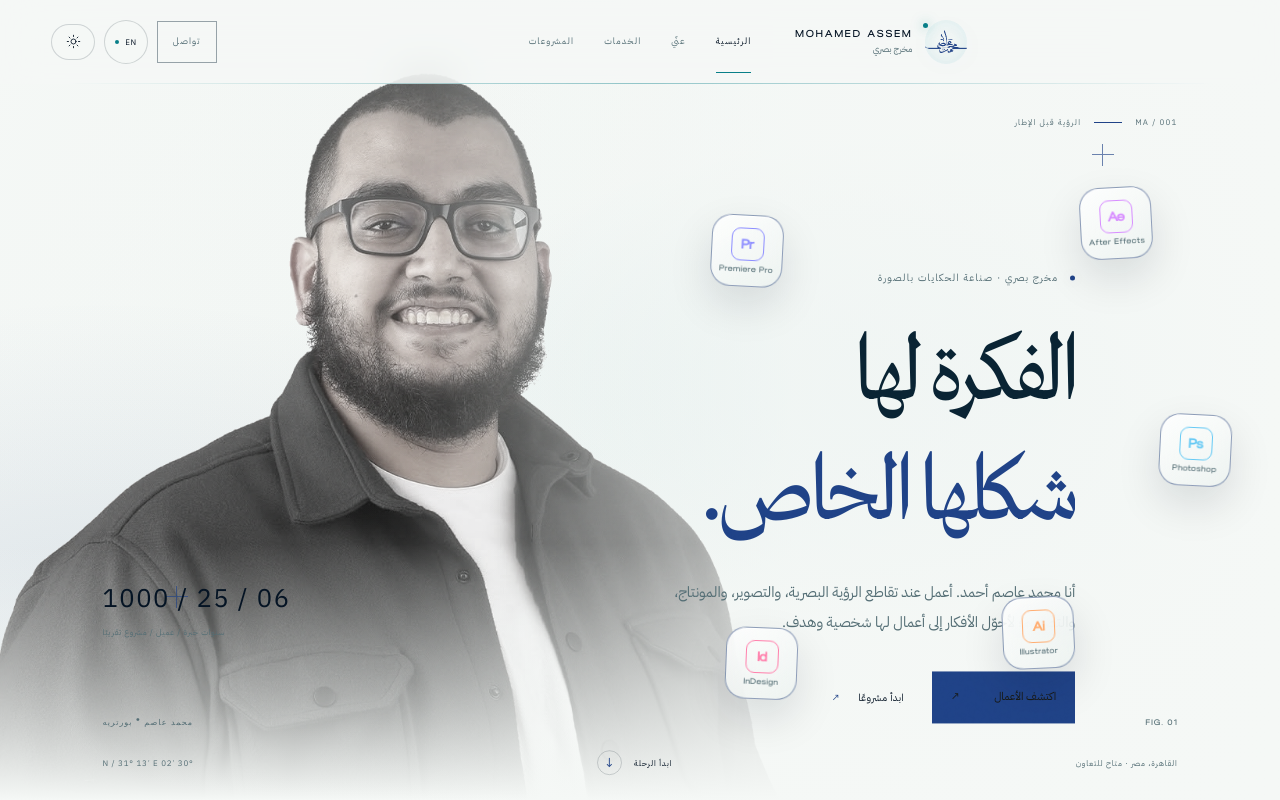
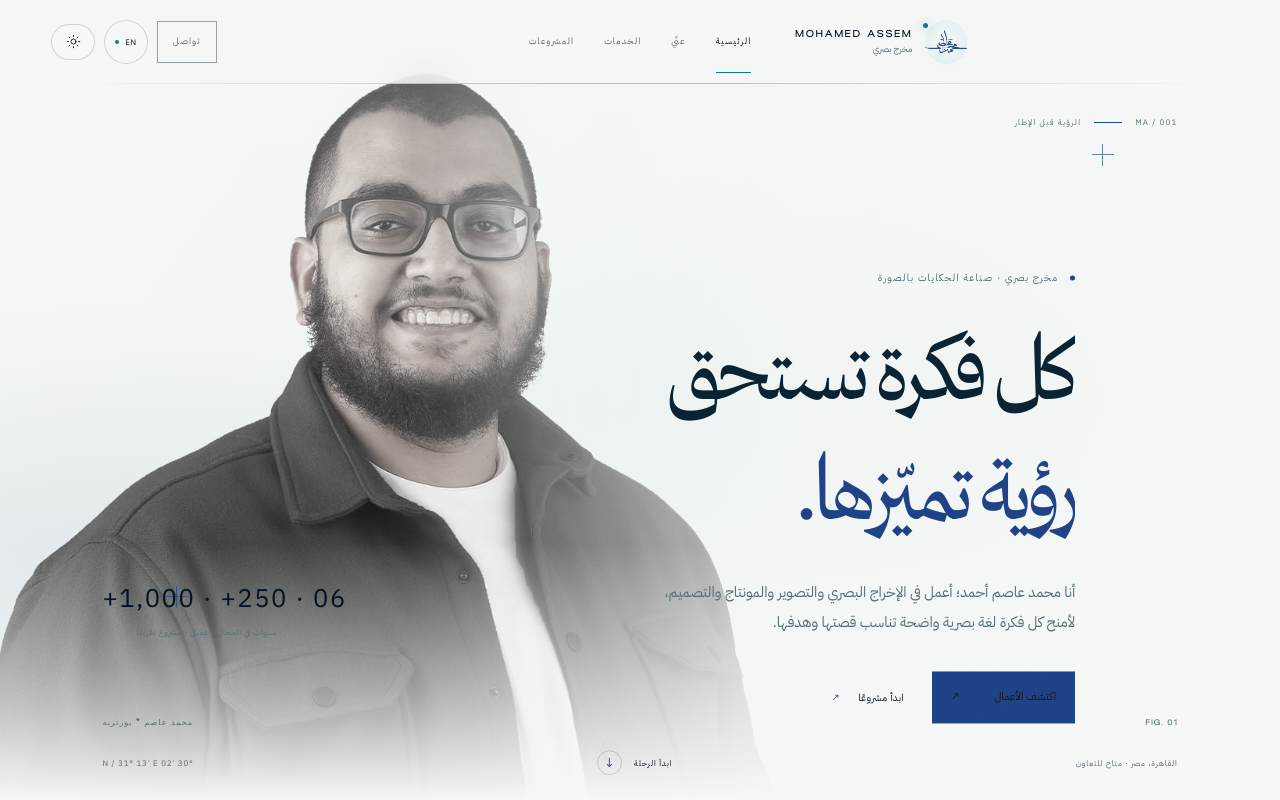
Before and after one commit to Abdo1629/assem-portfolio-web, a Next.js app: page / in a window 1280 px wide. Shown: the top 800 px of the page. Built offline with nearby package versions, Linux system fonts and the light colour scheme.

Commit message:
Refine homepage hero copy and remove decorative tool clutter

```diff
--- a/components/HomeExperience.tsx
+++ b/components/HomeExperience.tsx
@@ -11,14 +11,6 @@ import { Navigation } from "@/components/Navigation";
 import { Footer } from "@/components/Footer";
 
 gsap.registerPlugin(ScrollTrigger);
-
-const floatingTools = [
-  { code: "Pr", name: "Premiere Pro", style: "tool-pr", left: "56%", top: "25%" },
-  { code: "Ae", name: "After Effects", style: "tool-ae", left: "84%", top: "25%" },
-  { code: "Ps", name: "Photoshop", style: "tool-ps", left: "91%", top: "50%" },
-  { code: "Ai", name: "Illustrator", style: "tool-ai", left: "78%", top: "76%" },
-  { code: "Id", name: "InDesign", style: "tool-id", left: "57%", top: "77%" },
-] as const;
 
 export function HomeExperience() {
   const root = useRef<HTMLElement>(null);
@@ -137,18 +129,17 @@ export function HomeExperience() {
           <p className="hero-kicker hero-copy-line"><span className="signal" />{ar ? "مخرج بصري · صناعة الحكايات بالصورة" : "VISUAL DIRECTOR · VISUAL STORYTELLING"}</p>
           <div className="hero-title-wrap">
             <h1>
-              <span className="hero-copy-line">{ar ? "الفكرة لها" : "Every idea"}</span>
-              <span className="hero-copy-line hero-title-accent">{ar ? "شكلها الخاص." : "has a visual form."}</span>
+              <span className="hero-copy-line">{ar ? "كل فكرة تستحق" : "Ideas deserve"}</span>
+              <span className="hero-copy-line hero-title-accent">{ar ? "رؤية تميّزها." : "a point of view."}</span>
             </h1>
           </div>
-          <p className="hero-description hero-copy-line">{ar ? "أنا محمد عاصم أحمد. أعمل عند تقاطع الرؤية البصرية، والتصوير، والمونتاج، والتصميم؛ لأحوّل الأفكار إلى أعمال لها شخصية وهدف." : "I’m Mohamed Assem Ahmed. I work across visual direction, cinematography, editing and design to turn ideas into work with character, clarity and purpose."}</p>
+          <p className="hero-description hero-copy-line">{ar ? "أنا محمد عاصم أحمد؛ أعمل في الإخراج البصري والتصوير والمونتاج والتصميم، لأمنح كل فكرة لغة بصرية واضحة تناسب قصتها وهدفها." : "I’m Mohamed Assem Ahmed, a visual director working across cinematography, editing and design to give each story a clear, considered visual identity."}</p>
           <div className="hero-cta-row hero-copy-line">
             <Link className="cta-primary" href="#selected-work">{ar ? "اكتشف الأعمال" : "Explore selected work"} <motion.span whileHover={{ x: 3, y: -3, rotate: 8 }} whileTap={{ scale: .88 }} transition={{ type: "spring", stiffness: 360, damping: 18 }}>↗</motion.span></Link>
             <Link className="cta-text" href="#contact">{ar ? "ابدأ مشروعًا" : "Start a project"} <motion.span whileHover={{ x: 3, y: -3, rotate: 8 }} whileTap={{ scale: .88 }} transition={{ type: "spring", stiffness: 360, damping: 18 }}>↗</motion.span></Link>
           </div>
         </div>
-        <div className="hero-side-note assembly-piece"><span>06 / 25 / 1000</span><small>{ar ? "سنوات خبرة / عميل / مشروع تقريبًا" : "YEARS / CLIENTS / PROJECTS APPROX."}</small></div>
-        <div className="hero-tools" aria-hidden="true">{floatingTools.map((tool, index) => <span key={tool.code} className={`hero-tool ${tool.style}`} data-tool={index} title={tool.name} style={{ left: tool.left, top: tool.top }}><b>{tool.code}</b><small>{tool.name}</small></span>)}</div>
+        <div className="hero-side-note assembly-piece"><span>06 · 250+ · 1,000+</span><small>{ar ? "سنوات في المجال · عميل · مشروع تقريبًا" : "YEARS IN MEDIA · CLIENTS · PROJECTS APPROX."}</small></div>
         <div className="hero-bottom">
           <span>{ar ? "القاهرة، مصر · متاح للتعاون" : "CAIRO, EGYPT · OPEN TO SELECT COLLABORATIONS"}</span>
           <a href="#manifesto">{ar ? "ابدأ الرحلة" : "SCROLL TO EXPLORE"} <motion.span className="scroll-cue" animate={{ y: [0, 5, 0] }} transition={{ duration: 1.7, repeat: Infinity, ease: "easeInOut" }}>↓</motion.span></a>
```
